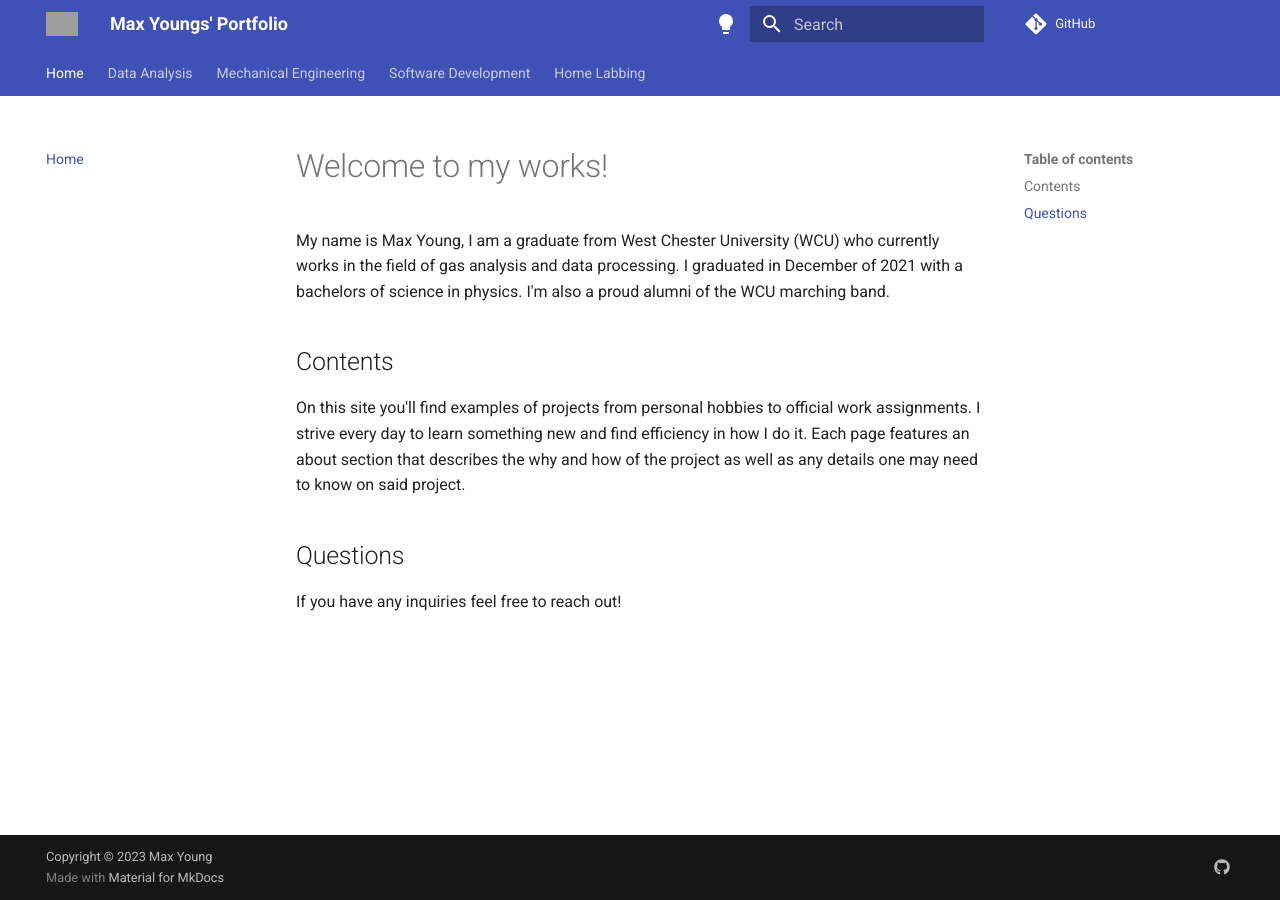
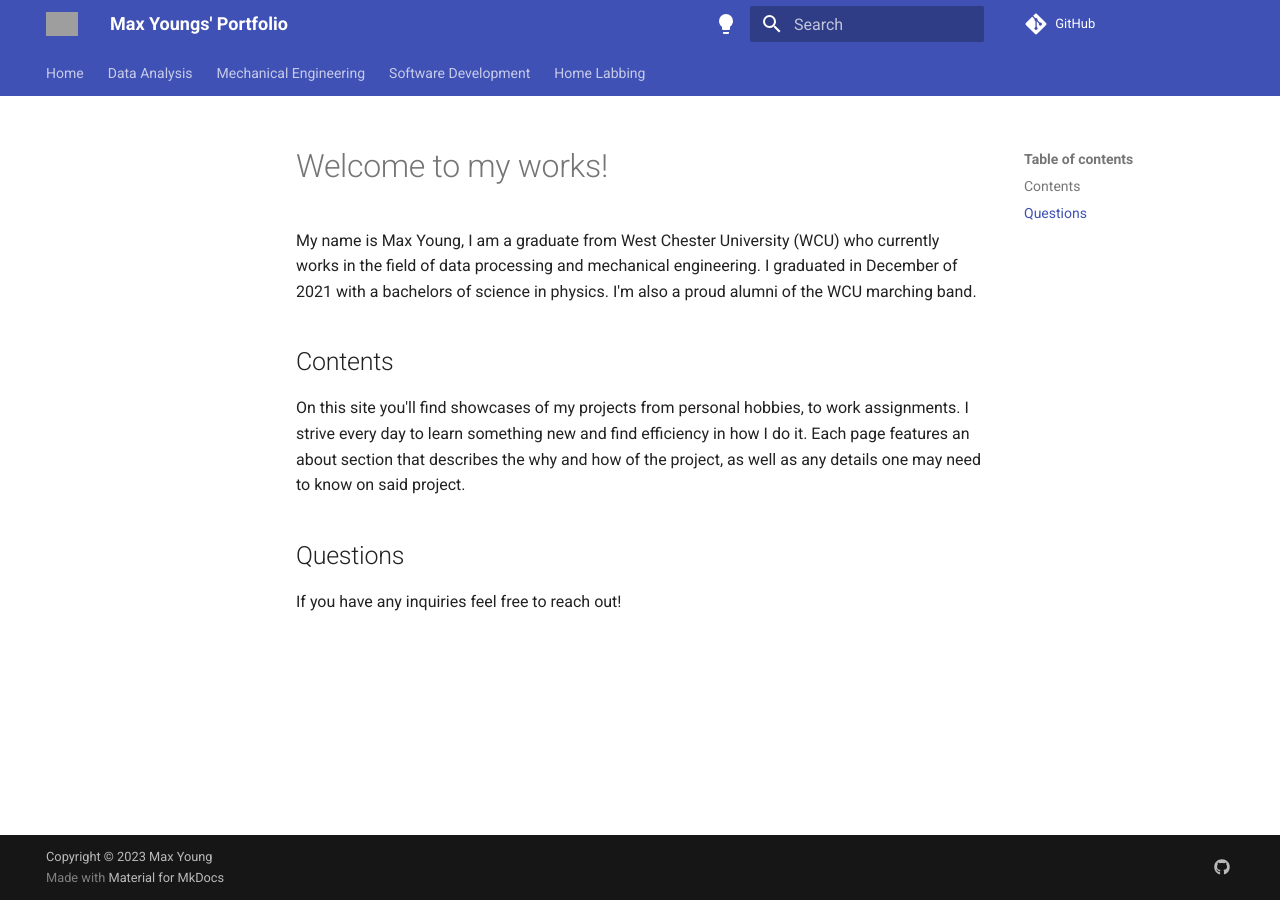
Before and after one commit to Gyrohammer/portfolio, an MkDocs documentation site: the page built from docs/about.md, in a window 1280 px wide. Built offline with MkDocs 1.6.1 and Material for MkDocs 9.7.7, drawn with Linux system fonts in a browser that asks for light colours; comment, search, counter and statistics services are not loaded; grey boxes are pictures that could not be loaded.

Commit message:
fix home page to line up with index

```diff
--- a/docs/about.md
+++ b/docs/about.md
@@ -1,12 +1,12 @@
 # Welcome to my works!
 
-My name is Max Young, I am a graduate from West Chester University (WCU) who currently works in the field of gas analysis and data processing. I graduated in December of 2021 with a bachelors of science in physics. I'm also a proud alumni of the WCU marching band.
+My name is Max Young, I am a graduate from West Chester University (WCU) who currently works in the field of data processing and mechanical engineering. I graduated in December of 2021 with a bachelors of science in physics. I'm also a proud alumni of the WCU marching band.
 
 ## Contents
-On this site you'll find examples of projects from personal hobbies to official work assignments. I strive every day to learn something new and find efficiency in how I do it. Each page features an about section that describes the why and how of the project as well as any details one may need to know on said project.
+On this site you'll find showcases of my projects from personal hobbies, to work assignments. I strive every day to learn something new and find efficiency in how I do it. Each page features an about section that describes the why and how of the project, as well as any details one may need to know on said project.
 
 ## Questions
 If you have any inquiries feel free to reach out!
 
 <!-- This will need a photo, as well as some other touches to make it less boring. This is mainly placeholder. Hello to anyone looking through the
-source for this website. -->
+source for this website! -->
--- a/mkdocs.yml
+++ b/mkdocs.yml
@@ -50,7 +50,7 @@ theme:
         name: Toggle light mode
 
 nav:
-    - Home: about.md
+    - Home: index.md
     - Data Analysis:
         - Custom Solution: data_analysis/to_analysis.md
         - Power BI: data_analysis/powerbi.md
```
